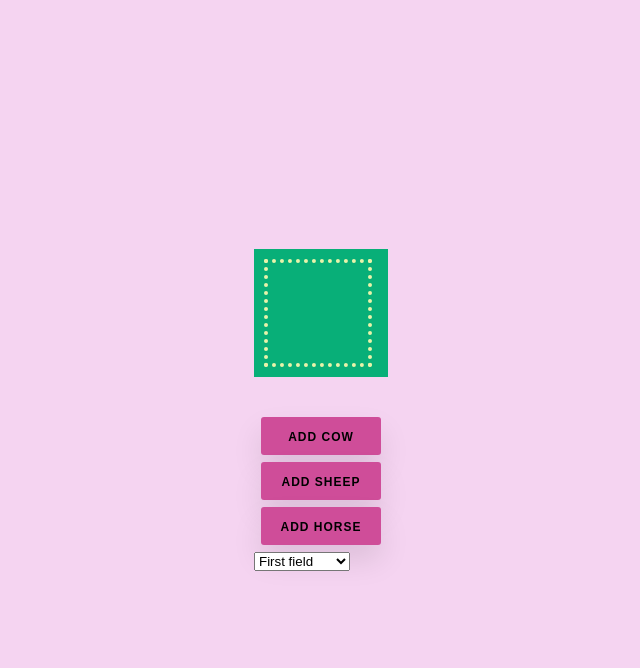
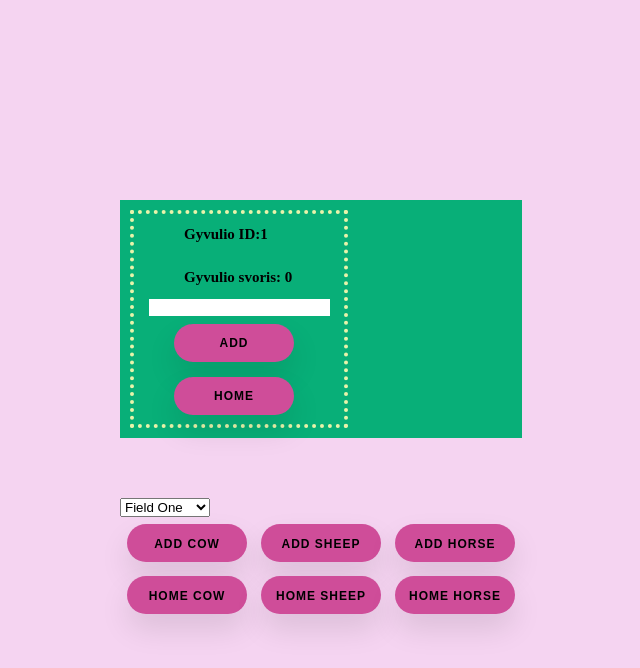
Before and after one commit to dkeparute/React-namu-darbai, a React (Create React App) app: page / in a window 1280 px wide. Both pictures are taken after a click on the button "ADD SHEEP". Shown: the top 668 px of the page, without its empty margins (319-959 px from the left). Built offline with nearby package versions, Linux system fonts and the light colour scheme.

Commit message:
Namų darbas Nr. 6

```diff
--- a/src/App.jsx
+++ b/src/App.jsx
@@ -1,68 +1,116 @@
-import { useState } from "react";
+import { useEffect, useState } from "react";
 import GroupAnimal from "./Components/GroupAnimal";
+import idGenerator from "./Common/idGenerator";
 
 function App() {
-    // PIRMAS LAUKAS
-    const [fieldFirst, setFieldFirst] = useState([]);
 
-    // ANTRAS LAUKAS
-    const [fieldSecond, setFieldSecond] = useState([]);
+    const [field, setField] = useState([]);
 
-    // LAUKO PASIRINKIMAS
-    const [change, setChange] = useState("first");
+    const [fieldNumber, setFieldNumber] = useState(1);
 
 
-    // SALYGA
     const add = (what) => {
-        // padarome STATE HOOKO KOPIJA kad butu galima keisti busena
-        const fieldFirstCopy = fieldFirst.slice();
-        const fieldSecondCopy = fieldSecond.slice();
 
-        // jeigu onChange metu state bus first reikia prideti gyvuna i first optiona
-        if (change === "first") {
-            fieldFirstCopy.push({ animal: what });
-            // atiduodam kopija
-            setFieldFirst(fieldFirstCopy);
+        const fieldCopy = field.slice();
+
+        fieldCopy.push({
+            id: idGenerator(),
+            animal: what,
+            weight: 0,
+            field: parseInt(fieldNumber)
+        });
+
+        setField(fieldCopy);
+        // NORINT JOG NEISSITRINTU INFORMACIJA
+        localStorage.setItem('animals', JSON.stringify(fieldCopy));
+        console.log(fieldCopy);
+    }
+
+    const selectField = event => {
+        setFieldNumber(event.target.value);
+    }
+    // NORINT JOG PASPAUDUS ISSITRINTU GYVULYS
+    const goHome = (id) => {
+        const fieldCopy = field.slice();
+        const ind = fieldCopy.findIndex(e => e.id === id);
+        fieldCopy.splice(ind, 1);
+        setField(fieldCopy);
+        localStorage.setItem('animals', JSON.stringify(fieldCopy));
+    }
+    // NORINT JOG PASPAUDUS ISVALYTU VISA GRUPE GYVULIU
+    const groupGoHome = (group) => {
+        const fieldCopy = field.slice();
+        while (true) {
+            const ind = fieldCopy.findIndex(e => e.animal === group);
+            if (ind < 0) {
+                break;
+            }
+            fieldCopy.splice(ind, 1);
         }
-        // jeigu onChange metu state bus second reikia prideti gyvuna i second optiona
-        else if (change === "second") {
-            fieldSecondCopy.push({ animal: what });
-            // atiduodam kopija
-            setFieldSecond(fieldSecondCopy);
+        setField(fieldCopy);
+        localStorage.setItem('animals', JSON.stringify(fieldCopy));
+    }
+
+    // APP komponente reikalingas sniuriukas - svorio pridejimas
+
+    const addWeight = (id, w) => {
+        // susikuriam karviu kopija
+        const fieldCopy = field.slice();
+        // susirandam indeksa
+        const i = fieldCopy.findIndex(e => e.id === id);
+        // i ta indeksa savybeje weight irasome nauja svori
+        fieldCopy[i].weight = parseFloat(w);
+        setField(fieldCopy);
+        localStorage.setItem('animals', JSON.stringify(fieldCopy));
+    }
+
+
+
+    useEffect(() => {
+        //  klausiame ar tu turi kokiu nors gyvuliu? Atsakymas bus null - nieko nera
+        const animalsfromStorage = localStorage.getItem('animals');
+        // jeigu yra gyvuliu, tada rasome:
+        if (null !== animalsfromStorage) {
+            // ir pasetinam i STATE
+            setField(JSON.parse(animalsfromStorage));
         }
-    };
-    // select funkcija
-    const changeToWhich = event => {
-        setChange(event.target.value);
-    };
+    }, []);
+
 
     return (
-        <div className="field">
+        <>
+            <div className='field'>
+                <div className='field_part'>
+
+                    {field.map((fieldAnimal, i) => <GroupAnimal key={i} field={1} fieldAnimal={fieldAnimal} goHome={goHome} addWeight={addWeight}></GroupAnimal>)}
+                </div>
+                <div className='field_part'>
+
+                    {field.map((fieldAnimal, i) => <GroupAnimal key={i} field={2} fieldAnimal={fieldAnimal} goHome={goHome} addWeight={addWeight}></GroupAnimal>)}
+                </div>
+                <div className='field_part'>
+
+                    {field.map((fieldAnimal, i) => <GroupAnimal key={i} field={3} fieldAnimal={fieldAnimal} goHome={goHome} addWeight={addWeight}></GroupAnimal>)}
+                </div>
+            </div>
+            <select value={fieldNumber} onChange={selectField}>
+                <option value={1}>Field One</option>
+                <option value={2}>Field Two</option>
+                <option value={3}>Field Three</option>
+            </select>
             <div>
-                {/* sukuriamas komponentas GroupAnimal */}
-                {/* renderinamas pirmas laukas */}
-                {fieldFirst.map((fieldAnimal, i) => (
-                    <GroupAnimal key={i} fieldAnimal={fieldAnimal}></GroupAnimal>
-                ))}
+                <div className='buttons-holder'>
+                    <button onClick={() => add('cow')}>Add cow</button>
+                    <button onClick={() => add('sheep')}>Add sheep</button>
+                    <button onClick={() => add('horse')}>Add horse</button>
+                </div>
             </div>
-            <div>
-                {/* sukuriamas komponentas GroupAnimal */}
-                {/* renderinamas antras laukas */}
-                {fieldSecond.map((fieldAnimal, i) => (
-                    <GroupAnimal key={i} fieldAnimal={fieldAnimal}></GroupAnimal>
-                ))}
+            <div className='buttons-holder'>
+                <button onClick={() => groupGoHome('cow')}>Home cow</button>
+                <button onClick={() => groupGoHome('sheep')}>Home sheep</button>
+                <button onClick={() => groupGoHome('horse')}>Home horse</button>
             </div>
-            {/* mygtuko paspaudimo metu pridedam tam tikra gyvuna */}
-            <button onClick={() => add("cow")}>Add cow</button>
-            <button onClick={() => add("sheep")}>Add sheep</button>
-            <button onClick={() => add("horse")}>Add horse</button>
-            {/* selecto keitimo metu islukstenama funkcija su eventu, priklausomai nuo pasirinkimo bus pateikta reiksme */}
-            <select onChange={event => changeToWhich(event)} value={fieldFirst}>
-                <option value={"first"}>First field</option>
-                <option value={"second"}>Second field</option>
-            </select>
-        </div>
+        </>
     );
 }
-
 export default App;
--- a/src/App.scss
+++ b/src/App.scss
@@ -167,7 +167,7 @@ button {
   line-height: 38px;
   overflow: hidden;
   background: #cf4d99;
-  border-radius: 3px;
+  border-radius: 20px;
   box-shadow: 0 15px 30px rgba(black, 0.1);
   border: 0;
   cursor: pointer;
@@ -187,23 +187,46 @@ button {
     align-items: flex-start;
     flex-wrap: wrap;
     .cow {
-          height: 100px;
-          width: 100px;
+      height: 210px;
+      width: 210px;
       border-radius: 50%;
-          border: 4px dotted rgb(121, 120, 121);
+      border: 4px solid rgb(121, 120, 121);
       margin: 10px;
     }
     .sheep {
-          height: 100px;
-          width: 100px;
+      height: 210px;
+      width: 210px;
       border: 4px dotted rgb(233, 243, 170);
       margin: 10px;
     }
     .horse {
-        height: 150px;
-          width: 100px;
-          border: 4px dotted rgb(118, 69, 5);
+      height: 250px;
+      width: 200px;
+      border: 4px dashed rgb(118, 69, 5);
       margin: 10px;
     }
   }
 }
+.buttons-holder {
+  display: flex;
+  justify-content: center;
+  align-items: center;
+}
+.btn {
+  display: flex;
+  justify-content: center;
+  align-items: center;
+  margin-left: 40px;
+}
+h2 {
+  font-size: 15px;
+  display: flex;
+  justify-content: center;
+  align-items: center;
+  margin-left: 50px;
+}
+input {
+  outline: none;
+  border: none;
+  margin-left: 15px;
+}
--- /dev/null
+++ b/src/Common/idGenerator.js
@@ -0,0 +1,13 @@
+const idGenerator = () => {
+
+    let id = localStorage.getItem('lastId');
+    if(null === id) {
+        localStorage.setItem('lastId', 1);
+        return 1;
+    }
+    id =parseInt(id);
+    id++;
+    localStorage.setItem('lastId', id);
+    return id;
+}
+export default idGenerator;
--- a/src/Components/GroupAnimal.jsx
+++ b/src/Components/GroupAnimal.jsx
@@ -1,21 +1,87 @@
-function GroupAnimal({ fieldAnimal }) {
+// function GroupAnimal({ fieldAnimal }) {
+//     // cia bus CONDITIONAL RENDERINGAS
+
+import { useState } from "react";
+
+//     if ('cow' === fieldAnimal.animal) {
+//         return (
+//             <div className='cow'></div>
+
+//         );
+//     }
+//     else if ('sheep' === fieldAnimal.animal) {
+//         return (
+//             <div className='sheep'></div>
+
+//         );
+//     }
+//     else if ('horse' === fieldAnimal.animal) {
+//         return (
+//             <div className='horse'></div>
+
+//         );
+//     }
+//     else {
+//         // priesingu atveju nieko nerendinam, grazinam null
+//         return null;
+//     }
+
+
+// }
+// export default GroupAnimal;
+
+function GroupAnimal({ fieldAnimal, field, goHome, addWeight }) {
     // cia bus CONDITIONAL RENDERINGAS
 
-    if ('cow' === fieldAnimal.animal) {
+    // UZDEDAMA KONTROLE
+
+    const [weight, setWeight] = useState('');
+
+    // priskiriamas svoris onChange
+    const handleWeight = event => {
+        setWeight(event.target.value);
+    }
+    // pridedamas svoris onClick
+    const submitWeight = () => {
+        addWeight(fieldAnimal.id, weight);
+        // tam kad po setinimo butu tuscia
+        setWeight('');
+
+    }
+
+    if (field === fieldAnimal.field && 'cow' === fieldAnimal.animal) {
         return (
-            <div className='cow'></div>
+            <div className='cow'>
+                <h2>Gyvulio ID: {fieldAnimal.id}</h2>
+                <h2>Gyvulio svoris: {fieldAnimal.weight}</h2>
+                <input type="text" onChange={handleWeight} value={weight} />
+                <button className='btn' onClick={submitWeight}>Add</button>
+                <button className='btn' onClick={() => goHome(fieldAnimal.id)}>Home</button>
+            </div>
 
         );
     }
-    else if ('sheep' === fieldAnimal.animal) {
+    else if (field === fieldAnimal.field && 'sheep' === fieldAnimal.animal) {
         return (
-            <div className='sheep'></div>
+            <div className='sheep'>
+                <h2>Gyvulio ID:{fieldAnimal.id}</h2>
+                <h2>Gyvulio svoris: {fieldAnimal.weight}</h2>
+                <input type="text" onChange={handleWeight} value={weight} />
+                <button className='btn' onClick={submitWeight}>Add</button>
+                <button className='btn' onClick={() => goHome(fieldAnimal.id)}>Home</button>
+            </div>
 
         );
     }
-    else if ('horse' === fieldAnimal.animal) {
+    else if (field === fieldAnimal.field && 'horse' === fieldAnimal.animal) {
         return (
-            <div className='horse'></div>
+            <div className='horse'>
+                <h2>Gyvulio ID:{fieldAnimal.id}</h2>
+                <h2>Gyvulio svoris: {fieldAnimal.weight}</h2>
+                <input type="text" onChange={handleWeight} value={weight} />
+                <button className='btn' onClick={submitWeight}>Add</button>
+                <button className='btn' onClick={() => goHome(fieldAnimal.id)}>Home</button>
+            </div>
 
         );
     }
```
Also changed, not shown: src/App7.jsx (added, +68 -0 lines). Lines whose indentation alone changed are shown as unchanged.
